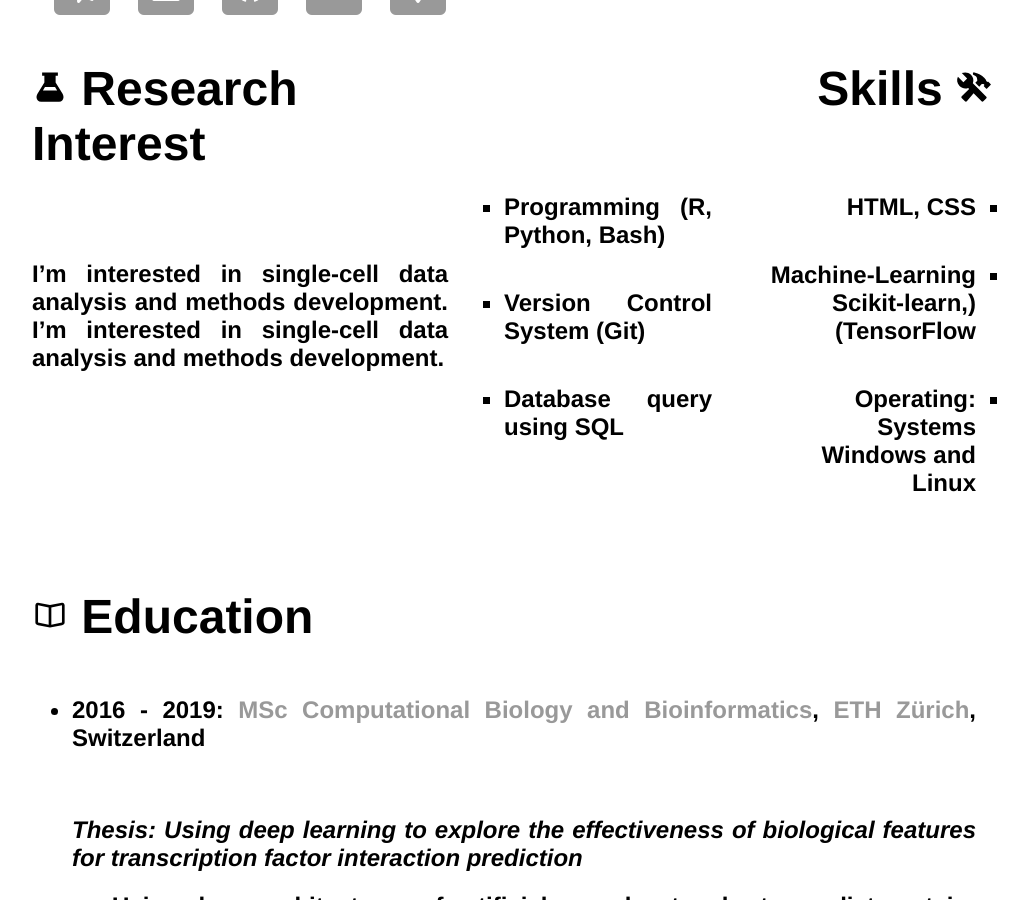
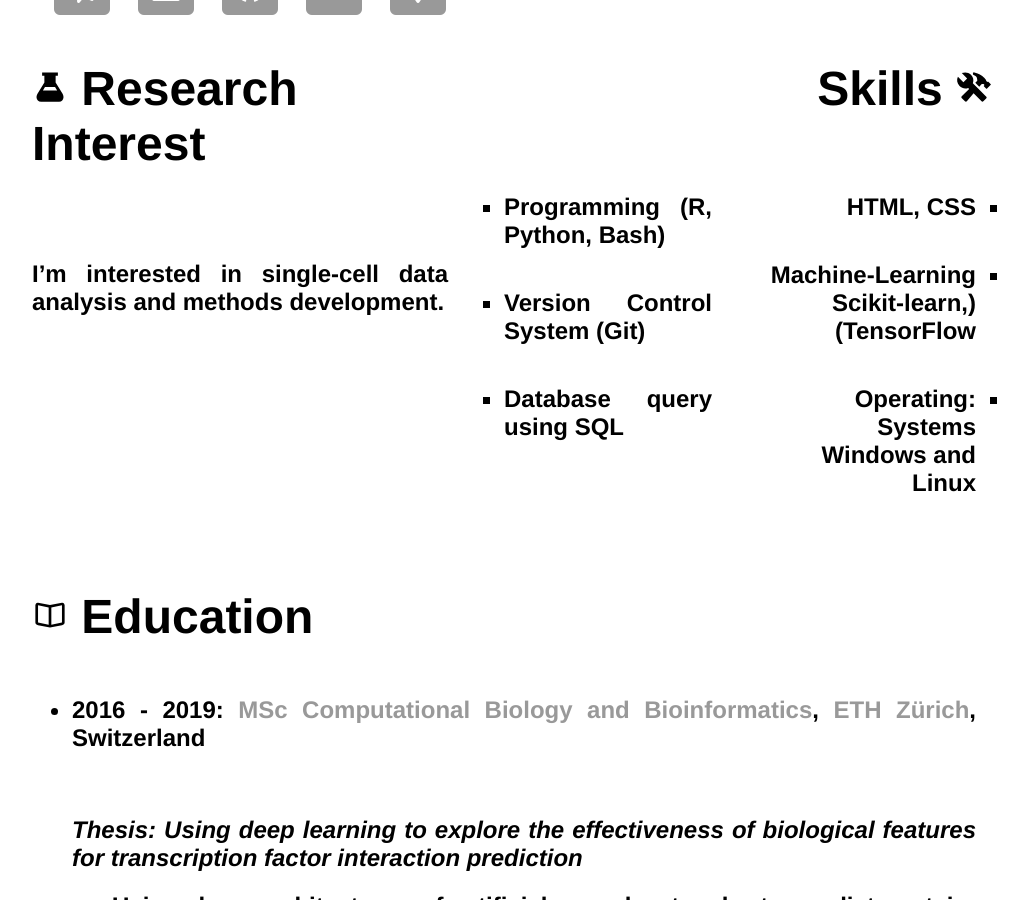
Before and after one commit to saisomesh2594/saisomesh2594.github.io, a Jekyll site: the page built from index.html, in a window 1280 px wide and 900 px high, scrolled down 521 px. Shown: the whole window, without its empty margins (128-1156 px from the left). Built offline with Jekyll 4.4.1, drawn with Linux system fonts in a browser that asks for light colours.

Commit message:
Update index.html

```diff
--- a/index.html
+++ b/index.html
@@ -77,7 +77,7 @@ title: Somesh Sai, Just Another Bioinformatician
 			<article><h2>
 				<br><br>
 				I’m interested in single-cell data analysis and methods development.
-				I’m interested in single-cell data analysis and methods development.
+				<!--I’m interested in single-cell data analysis and methods development.-->
 			</h2></article>
 		</div>
 		<!--<div id="twitter">-->
@@ -97,7 +97,7 @@ title: Somesh Sai, Just Another Bioinformatician
 						<br>
 						<li>Machine Learning (Scikit-learn, TensorFlow)</li>
 						<li>Basic database querying<br>using SQL</li>
-						<li>Opaerating Systems:<br>Windows and Linux</li>
+						<li>Opaerating Systems - <br>Windows and Linux</li>
 					</ul>
 				</h2>
 			</article>-->
```
